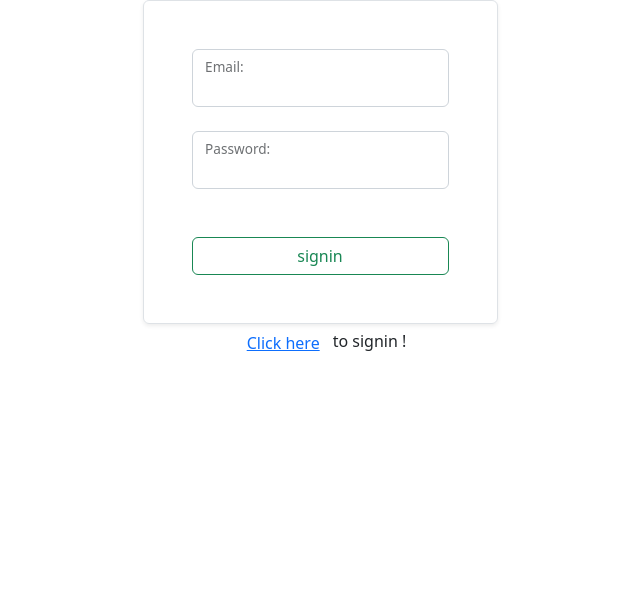
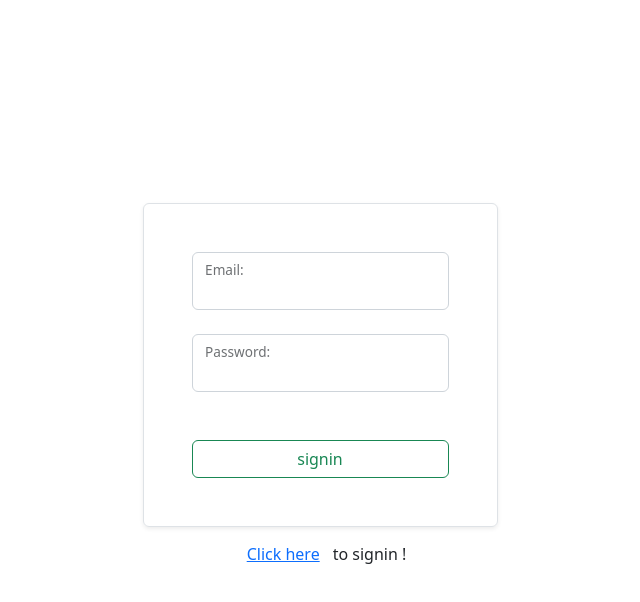
Before and after one commit to Lukasz-Lipinski/CS-DASHBOARD-NEXT, a Next.js app: page / in a window 1280 px wide. Shown: the top 602 px of the page, without its empty margins (320-960 px from the left). Built offline with nearby package versions, Linux system fonts and the light colour scheme.

Commit message:
login panel is implementing

```diff
--- a/src/pages/index.tsx
+++ b/src/pages/index.tsx
@@ -17,9 +17,10 @@
   };
 
   return (
-    <div className='d-flex flex-column'>
+    <div className='d-flex align-items-center vh-100'>
+      <div>
         <LoginPanel panelType={panelType} />
-      <p className='text-center'>
+        <p className='d-flex justify-content-center align-items-center p-2'>
           <a
             className='btn btn-link'
             onClick={togglePanel}
@@ -28,7 +29,7 @@
           </a>
           to {panelType} !
         </p>
-      <div></div>
+      </div>
     </div>
   );
 };
```
Lines whose indentation alone changed are shown as unchanged.
